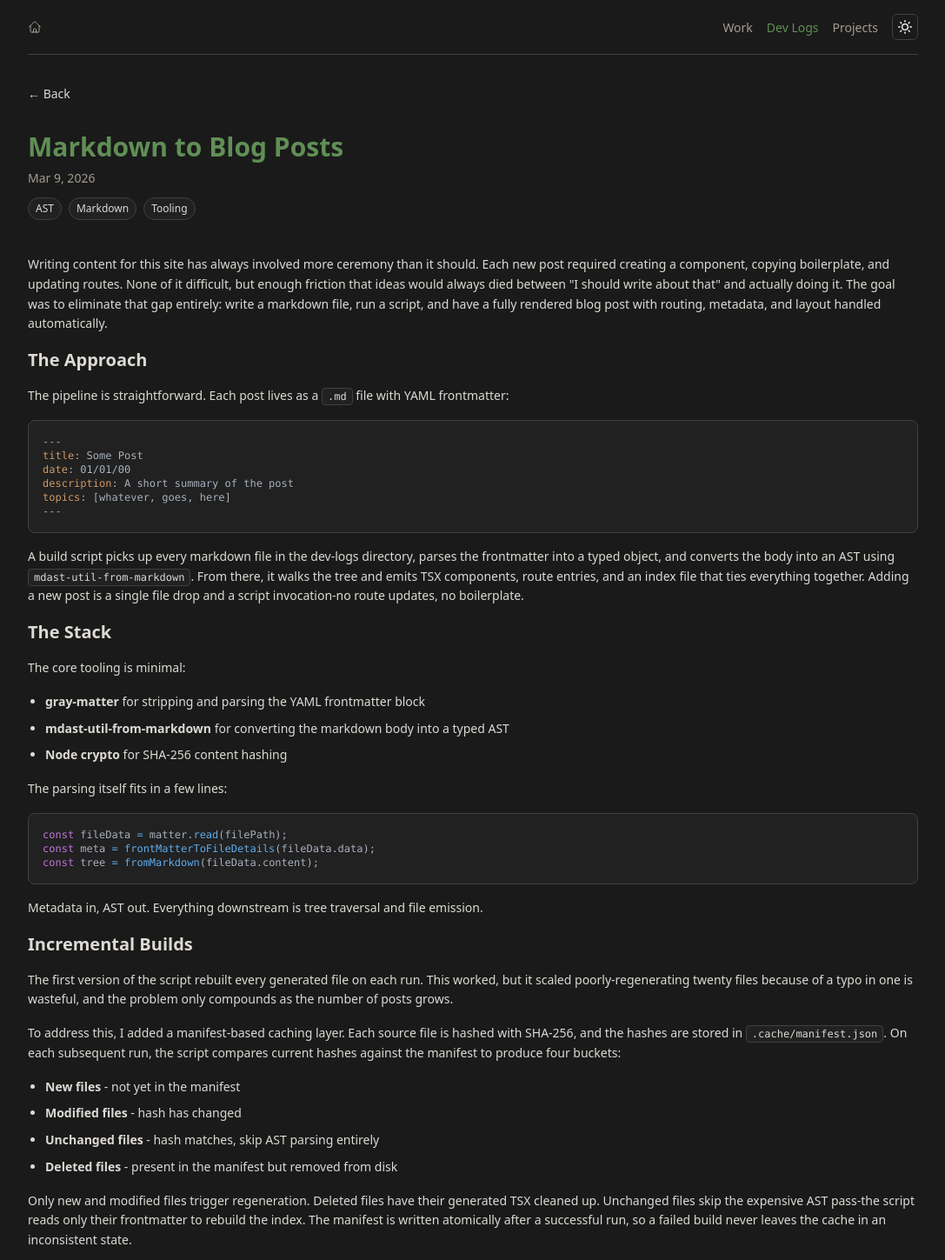
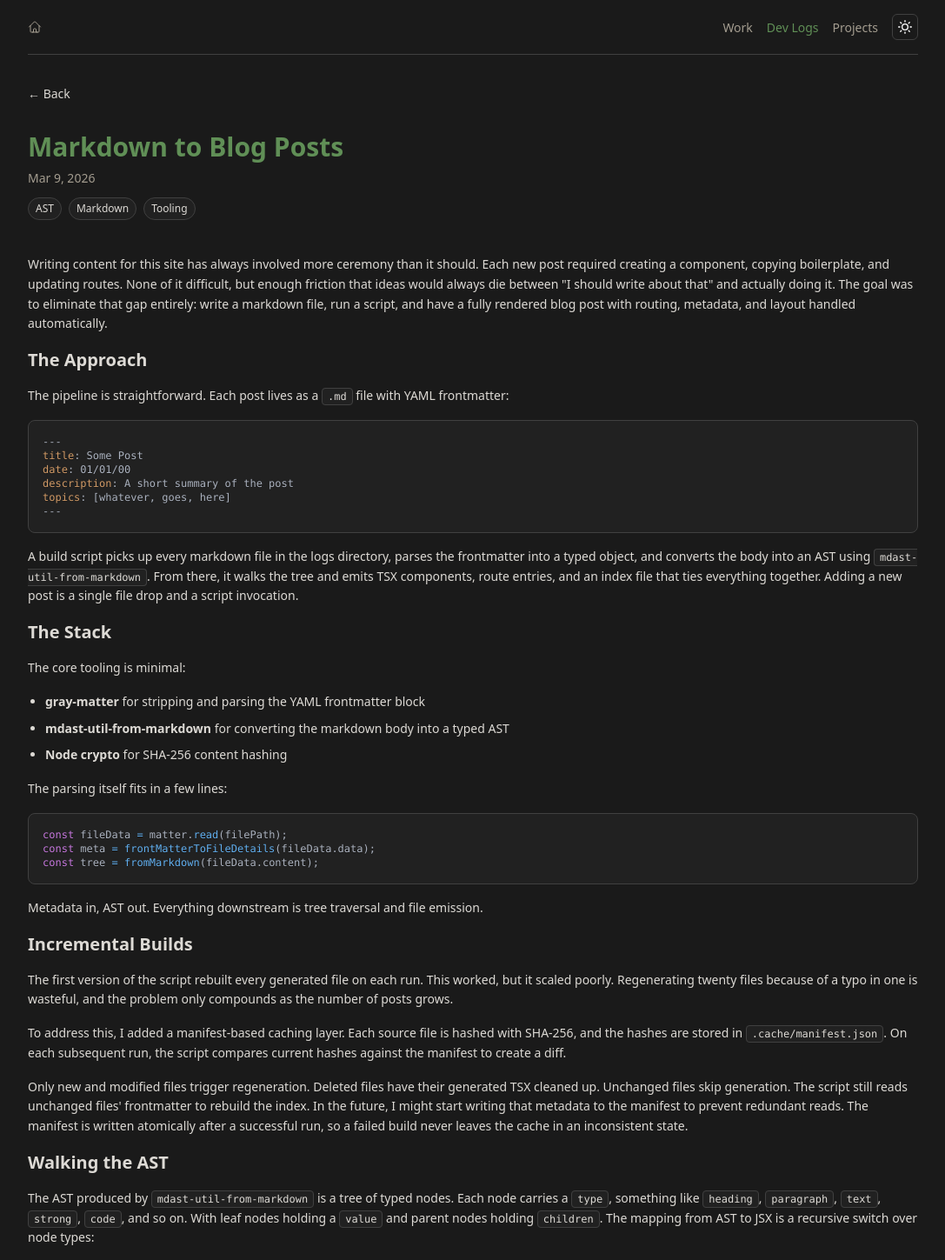
Before and after one commit to c-tollison/carson-dev, a React (Vite) app: page /log/markdown-to-devlog in a window 1280 px wide. Shown: the top 1449 px of the page at 87% size, without its empty margins (96-1183 px from the left). Built offline with nearby package versions, Linux system fonts and the light colour scheme.

Commit message:
Clean up 1 log

```diff
--- a/src/routes/converted-logs/markdown-to-devlog.tsx
+++ b/src/routes/converted-logs/markdown-to-devlog.tsx
@@ -11,9 +11,9 @@ export default function MarkdownToBlogPosts() {
             <p className='text-foreground leading-relaxed'>
                 Writing content for this site has always involved more ceremony than it should. Each new post required
                 creating a component, copying boilerplate, and updating routes. None of it difficult, but enough
-                friction that ideas would always died between "I should write about that" and actually doing it. The
-                goal was to eliminate that gap entirely: write a markdown file, run a script, and have a fully rendered
-                blog post with routing, metadata, and layout handled automatically.
+                friction that ideas would always die between "I should write about that" and actually doing it. The goal
+                was to eliminate that gap entirely: write a markdown file, run a script, and have a fully rendered blog
+                post with routing, metadata, and layout handled automatically.
             </p>
             <h2 className='text-xl font-bold text-foreground'>The Approach</h2>
             <p className='text-foreground leading-relaxed'>
@@ -33,14 +33,13 @@ topics: [whatever, goes, here]
                 language='yaml'
             />
             <p className='text-foreground leading-relaxed'>
-                A build script picks up every markdown file in the dev-logs directory, parses the frontmatter into a
-                typed object, and converts the body into an AST using{' '}
+                A build script picks up every markdown file in the logs directory, parses the frontmatter into a typed
+                object, and converts the body into an AST using{' '}
                 <code className='bg-card border border-border px-1.5 py-0.5 rounded text-xs font-mono text-foreground'>
                     mdast-util-from-markdown
                 </code>
                 . From there, it walks the tree and emits TSX components, route entries, and an index file that ties
-                everything together. Adding a new post is a single file drop and a script invocation-no route updates,
-                no boilerplate.
+                everything together. Adding a new post is a single file drop and a script invocation.
             </p>
             <h2 className='text-xl font-bold text-foreground'>The Stack</h2>
             <p className='text-foreground leading-relaxed'>The core tooling is minimal:</p>
@@ -77,8 +76,8 @@ const tree = fromMarkdown(fileData.content);`}
             <h2 className='text-xl font-bold text-foreground'>Incremental Builds</h2>
             <p className='text-foreground leading-relaxed'>
                 The first version of the script rebuilt every generated file on each run. This worked, but it scaled
-                poorly-regenerating twenty files because of a typo in one is wasteful, and the problem only compounds as
-                the number of posts grows.
+                poorly. Regenerating twenty files because of a typo in one is wasteful, and the problem only compounds
+                as the number of posts grows.
             </p>
             <p className='text-foreground leading-relaxed'>
                 To address this, I added a manifest-based caching layer. Each source file is hashed with SHA-256, and
@@ -86,38 +85,14 @@ const tree = fromMarkdown(fileData.content);`}
                 <code className='bg-card border border-border px-1.5 py-0.5 rounded text-xs font-mono text-foreground'>
                     .cache/manifest.json
                 </code>
-                . On each subsequent run, the script compares current hashes against the manifest to produce four
-                buckets:
+                . On each subsequent run, the script compares current hashes against the manifest to create a diff.
             </p>
-            <ul className='list-disc ml-5 space-y-2 text-foreground'>
-                <li className='leading-relaxed'>
-                    <p className='text-foreground leading-relaxed'>
-                        <strong className='font-semibold text-foreground'>New files</strong> - not yet in the manifest
-                    </p>
-                </li>
-                <li className='leading-relaxed'>
-                    <p className='text-foreground leading-relaxed'>
-                        <strong className='font-semibold text-foreground'>Modified files</strong> - hash has changed
-                    </p>
-                </li>
-                <li className='leading-relaxed'>
-                    <p className='text-foreground leading-relaxed'>
-                        <strong className='font-semibold text-foreground'>Unchanged files</strong> - hash matches, skip
-                        AST parsing entirely
-                    </p>
-                </li>
-                <li className='leading-relaxed'>
-                    <p className='text-foreground leading-relaxed'>
-                        <strong className='font-semibold text-foreground'>Deleted files</strong> - present in the
-                        manifest but removed from disk
-                    </p>
-                </li>
-            </ul>
             <p className='text-foreground leading-relaxed'>
                 Only new and modified files trigger regeneration. Deleted files have their generated TSX cleaned up.
-                Unchanged files skip the expensive AST pass-the script reads only their frontmatter to rebuild the
-                index. The manifest is written atomically after a successful run, so a failed build never leaves the
-                cache in an inconsistent state.
+                Unchanged files skip generation. The script still reads unchanged files' frontmatter to rebuild the
+                index. In the future, I might start writing that metadata to the manifest to prevent redundant reads.
+                The manifest is written atomically after a successful run, so a failed build never leaves the cache in
+                an inconsistent state.
             </p>
             <h2 className='text-xl font-bold text-foreground'>Walking the AST</h2>
             <p className='text-foreground leading-relaxed'>
@@ -129,7 +104,7 @@ const tree = fromMarkdown(fileData.content);`}
                 <code className='bg-card border border-border px-1.5 py-0.5 rounded text-xs font-mono text-foreground'>
                     type
                 </code>
-                -
+                , something like{' '}
                 <code className='bg-card border border-border px-1.5 py-0.5 rounded text-xs font-mono text-foreground'>
                     heading
                 </code>
@@ -149,7 +124,7 @@ const tree = fromMarkdown(fileData.content);`}
                 <code className='bg-card border border-border px-1.5 py-0.5 rounded text-xs font-mono text-foreground'>
                     code
                 </code>
-                , and so on-with leaf nodes holding a{' '}
+                , and so on. With leaf nodes holding a{' '}
                 <code className='bg-card border border-border px-1.5 py-0.5 rounded text-xs font-mono text-foreground'>
                     value
                 </code>{' '}
@@ -200,8 +175,8 @@ const tree = fromMarkdown(fileData.content);`}
                 <code className='bg-card border border-border px-1.5 py-0.5 rounded text-xs font-mono text-foreground'>
                     ul
                 </code>
-                , and unhandled node types log a warning so gaps are visible immediately. Syntax highlighting is in
-                place. Code blocks are routed through{' '}
+                , and unhandled node types are logged so we can handle that use case. Syntax highlighting is in place.
+                Code blocks are routed through{' '}
                 <code className='bg-card border border-border px-1.5 py-0.5 rounded text-xs font-mono text-foreground'>
                     prism-react-renderer
                 </code>{' '}
@@ -209,7 +184,7 @@ const tree = fromMarkdown(fileData.content);`}
                 <code className='bg-card border border-border px-1.5 py-0.5 rounded text-xs font-mono text-foreground'>
                     CodeBlock
                 </code>{' '}
-                component, providing token-level coloring out of the box.
+                component, providing syntax highlighting out of the box.
             </p>
             <h2 className='text-xl font-bold text-foreground'>Generated Output</h2>
             <p className='text-foreground leading-relaxed'>
```
Also changed, not shown: src/routes/dev-logs/markdown-to-devlog.md (+7 -12 lines).
